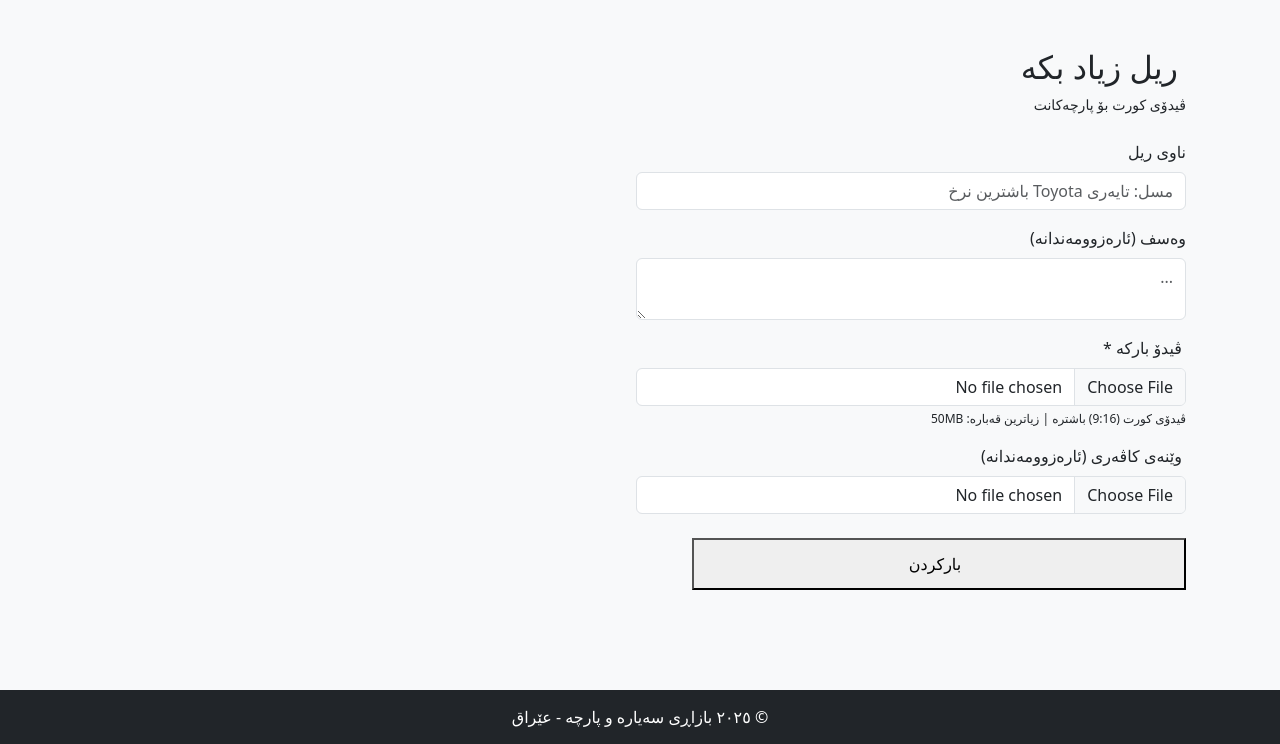
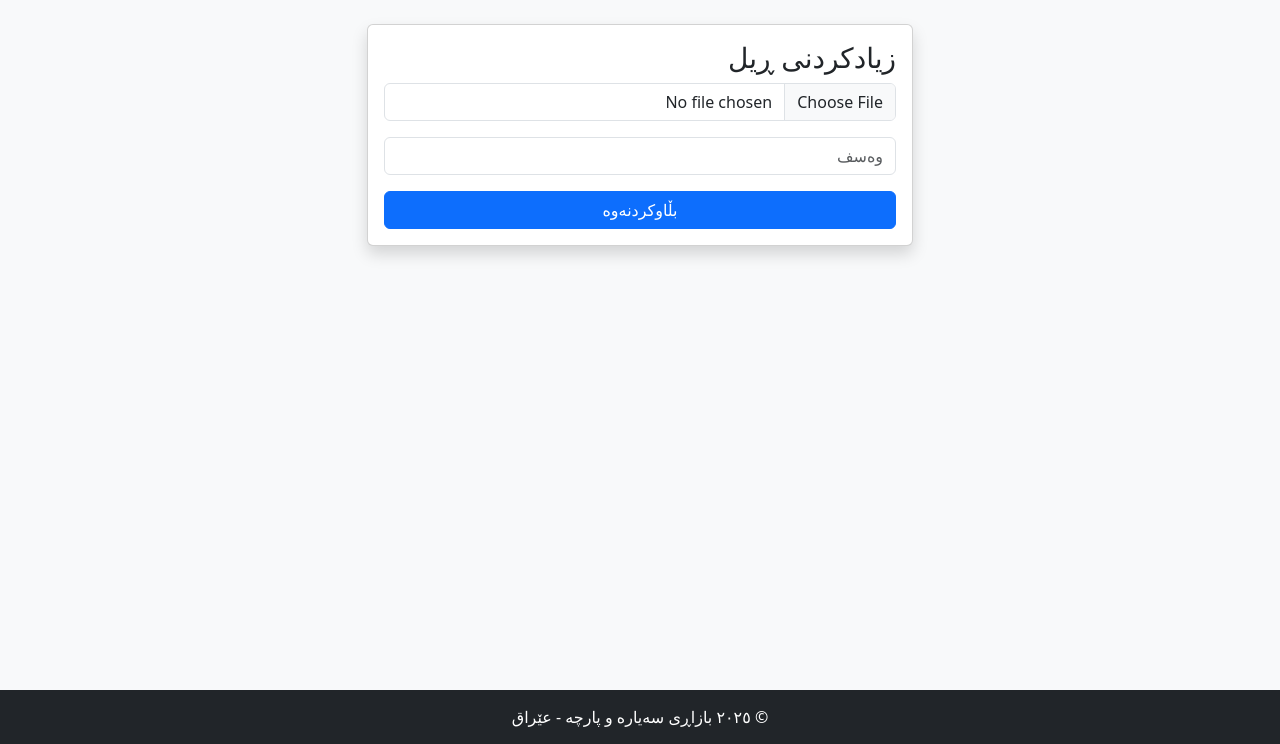
Before and after one commit to muhammadt90900-ux/Cars, a Flask app: template templates/add_reel.html in a window 1280 px wide. Shown: the part 56-800 px from the top of the page. Run offline with Flask 3, Linux system fonts and the light colour scheme; the template is opened without the code that fills it, so the values that code supplies are empty; some libraries are stand-ins or nearby versions.

Commit message:
Refactor add_reel.html for improved layout and form

```diff
--- a/templates/add_reel.html
+++ b/templates/add_reel.html
@@ -1,41 +1,12 @@
 {% extends "base.html" %}
+{% block title %}زیادکردنی ڕیل{% endblock %}
 {% block content %}
-<div class="container py-4">
-    <div class="ka-form-card" style="max-width:550px;">
-        <div class="mb-4">
-            <h2 class="ka-form-title"><i class="fas fa-film me-2"></i>ریل زیاد بکە</h2>
-            <p style="color:var(--text-muted);font-size:0.88rem;">ڤیدۆی کورت بۆ پارچەکانت</p>
-        </div>
-        <form method="POST" enctype="multipart/form-data">
-            <input type="hidden" name="csrf_token" value="{{ csrf_token() }}">
-            <div class="mb-3">
-                <label class="form-label">ناوی ریل</label>
-                <input type="text" name="title" class="form-control" required placeholder="مسل: تایەری Toyota باشترین نرخ">
-            </div>
-            <div class="mb-3">
-                <label class="form-label">وەسف (ئارەزوومەندانە)</label>
-                <textarea name="description" class="form-control" rows="2" placeholder="..."></textarea>
-            </div>
-            <div class="mb-3">
-                <label class="form-label"><i class="fas fa-video me-1"></i>ڤیدۆ بارکە *</label>
-                <input type="file" name="video_file" class="form-control" accept=".mp4,.mov,.webm,.avi" required>
-                <div style="font-size:0.75rem;color:var(--text-muted);margin-top:4px;">
-                    ڤیدۆی کورت (9:16) باشترە | زیاترین قەبارە: 50MB
-                </div>
-            </div>
-            <div class="mb-4">
-                <label class="form-label"><i class="fas fa-image me-1"></i>وێنەی کاڤەری (ئارەزوومەندانە)</label>
-                <input type="file" name="thumb_file" class="form-control" accept=".png,.jpg,.jpeg,.webp">
-            </div>
-            <div class="d-flex gap-3">
-                <button type="submit" class="btn-ka-primary" style="flex:1;justify-content:center;padding:12px;">
-                    <i class="fas fa-upload me-2"></i>بارکردن
-                </button>
-                <a href="{{ url_for('reels') }}" class="btn-ka-outline" style="padding:12px 20px;">
-                    <i class="fas fa-times"></i>
-                </a>
-            </div>
-        </form>
-    </div>
-</div>
+<div class="row justify-content-center"><div class="col-md-6"><div class="card shadow"><div class="card-body">
+<h3>زیادکردنی ڕیل</h3>
+<form method="POST" enctype="multipart/form-data">
+    <input type="file" name="video" class="form-control mb-3">
+    <input name="caption" class="form-control mb-3" placeholder="وەسف">
+    <button class="btn btn-primary w-100">بڵاوکردنەوە</button>
+</form>
+</div></div></div></div>
 {% endblock %}
```
